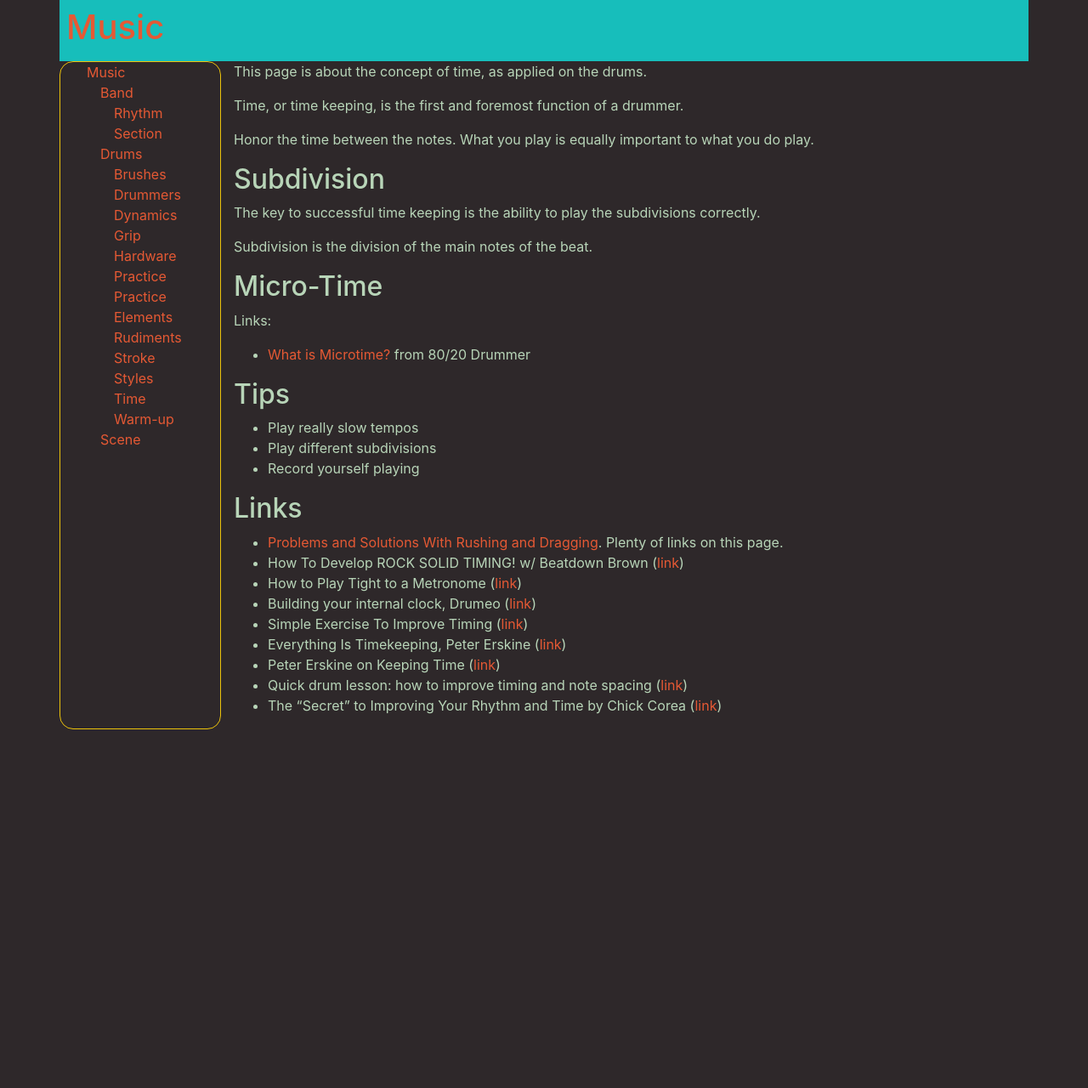
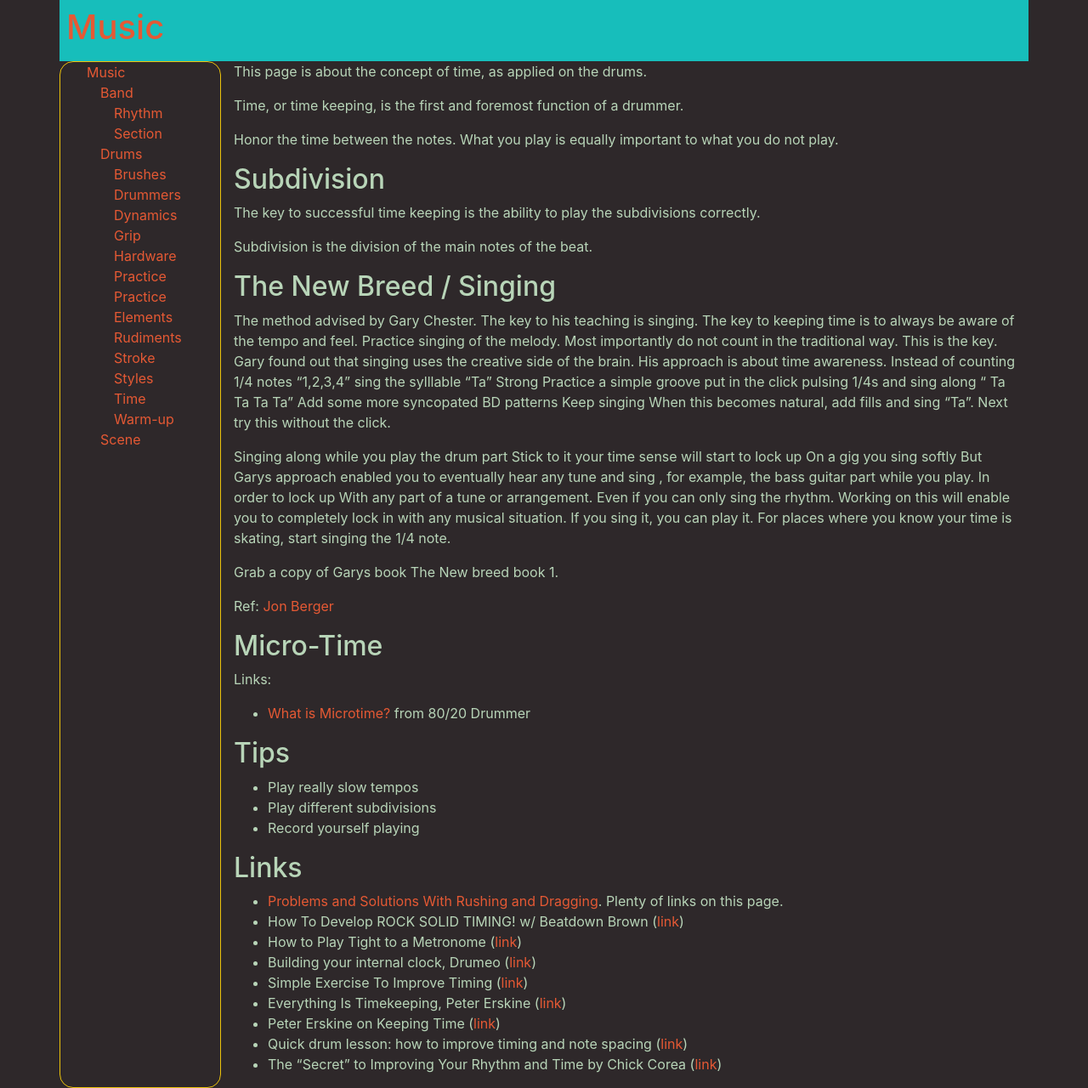
Before and after one commit to MisterY/music-site, a Jekyll site: the page built from drums/time.md, in a window 1280 px wide. Shown: the whole page at 85% size. Built offline with Jekyll 4.4.1, drawn with Linux system fonts in a browser that asks for light colours; nearby versions of some CDN libraries; our own code applies the rules of GitHub Pages for plain Markdown files; before the commit the page ends 900 px from its top, so only the background shows below that.

Commit message:
the new breed

```diff
--- a/drums/time.md
+++ b/drums/time.md
@@ -5,13 +5,38 @@ This page is about the concept of time, as applied on the drums.
 
 Time, or time keeping, is the first and foremost function of a drummer.
 
-Honor the time between the notes. What you play is equally important to what you do play.
+Honor the time between the notes. What you play is equally important to what you do not play.
 
 ## Subdivision
 
 The key to successful time keeping is the ability to play the subdivisions correctly.
 
 Subdivision is the division of the main notes of the beat.
+
+## The New Breed / Singing
+
+The method advised by Gary Chester.
+The key to his teaching is singing. The key to keeping time is to always be aware of the tempo and feel. Practice singing of the melody. Most importantly do not count in the traditional way. This is the key. Gary found out that singing uses the creative side of the brain. His approach is about time awareness.
+Instead of counting 1/4 notes "1,2,3,4" sing the sylllable "Ta"
+Strong
+Practice a simple groove put in the click pulsing 1/4s and sing along “ Ta Ta Ta Ta”
+Add some more syncopated BD patterns
+Keep singing
+When this becomes natural, add fills and sing "Ta".
+Next try this without the click.
+
+Singing along while you play the drum part
+Stick to it your time sense will start to lock up
+On a gig you sing softly
+But Garys approach enabled you to eventually hear any tune and sing , for example, the bass guitar part while you play. In order to lock up
+With any part of a tune or arrangement. Even if you can only sing the rhythm.
+Working on this will enable you to completely lock in with any musical situation.
+If you sing it, you can play it.
+For places where you know your time is skating, start singing the 1/4 note.
+
+Grab a copy of Garys book The New breed book 1.
+
+Ref: [Jon Berger](https://www.youtube.com/watch?v=NOK7lu2buCM)
 
 ## Micro-Time
 
```
